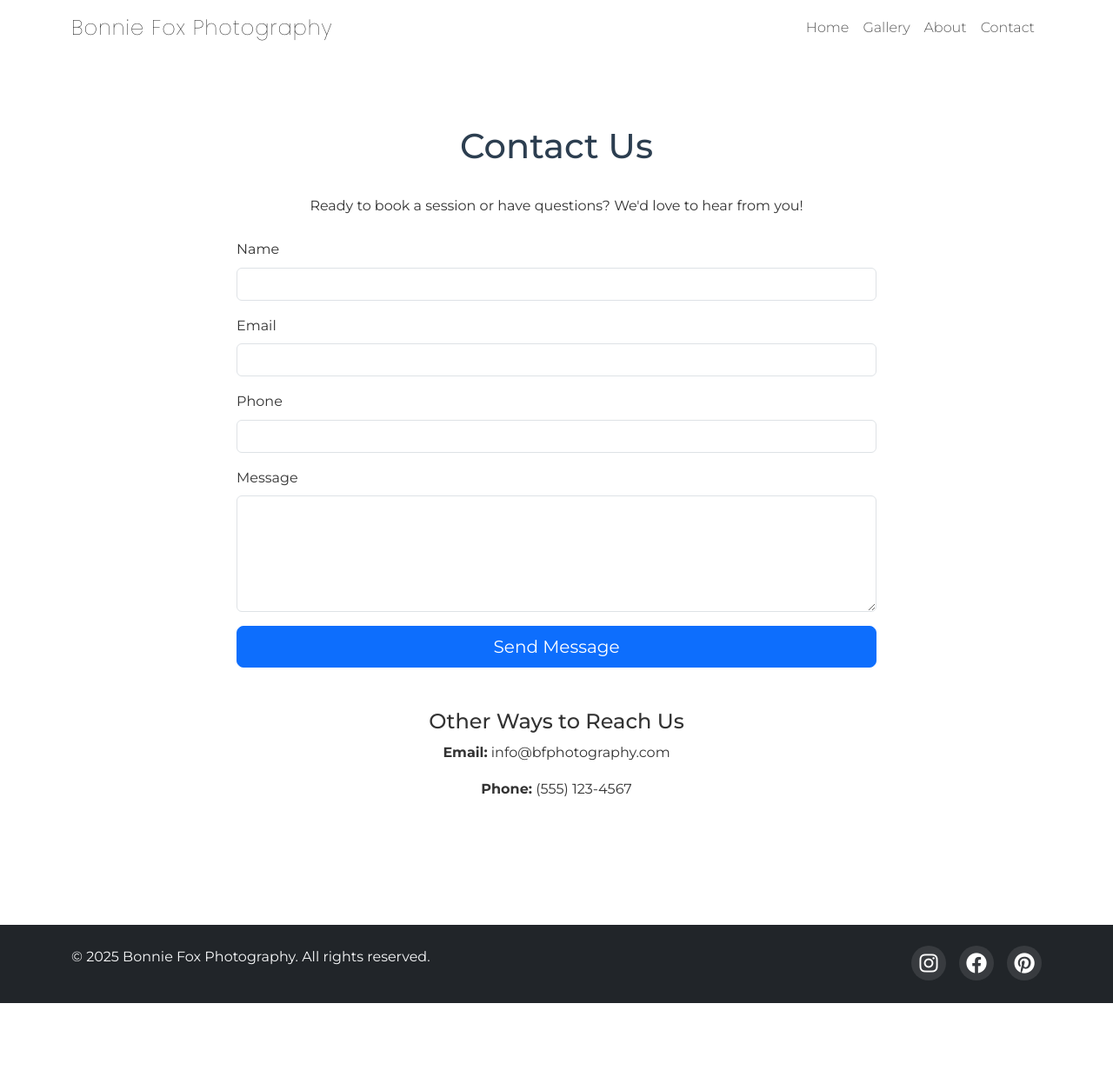
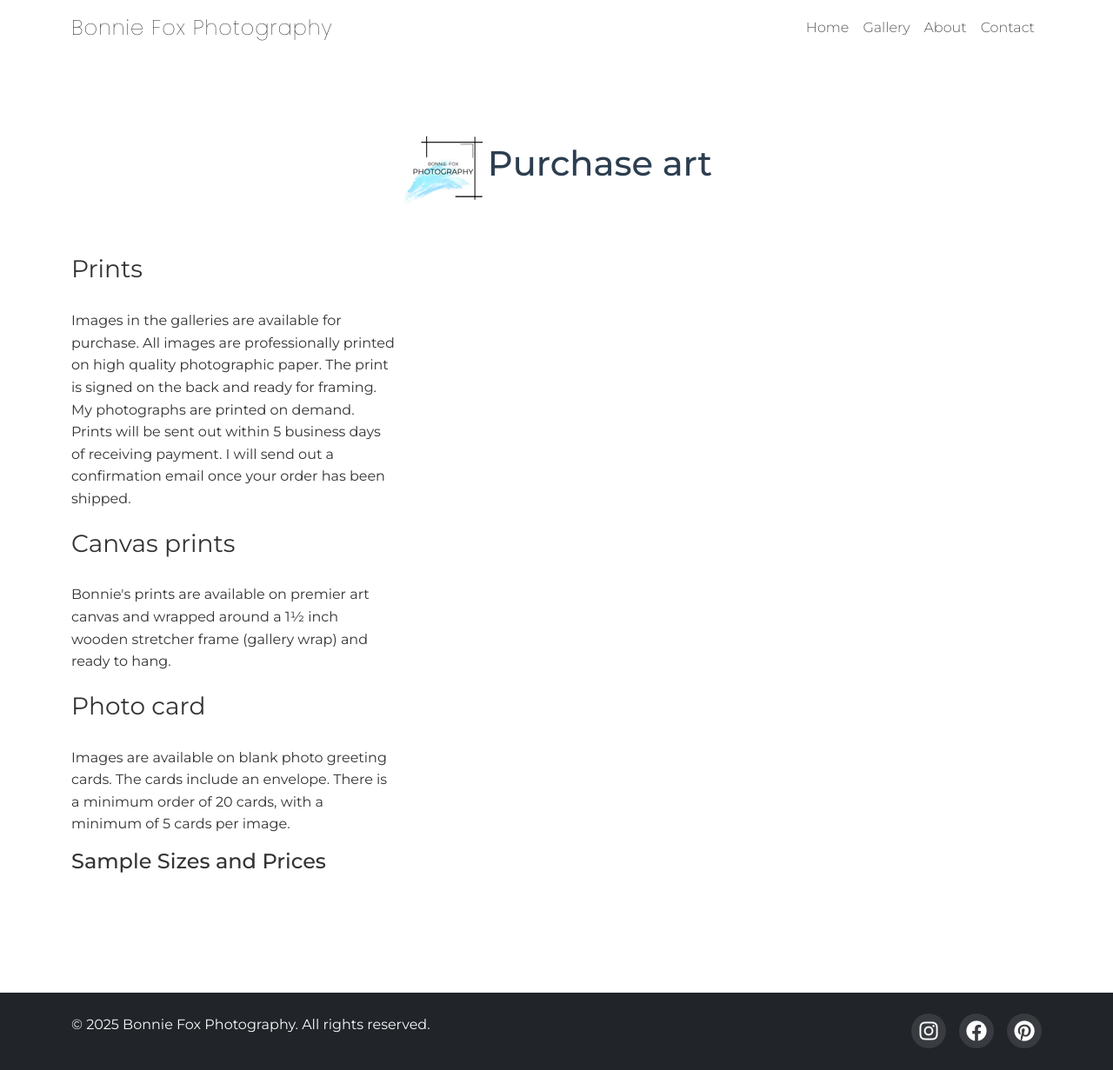
Before and after one commit to JakeDFox/photography-site, a Jekyll site: the page built from contact.html, in a window 1280 px wide. Shown: the whole page at 87% size. Built offline with Jekyll 4.4.1, drawn with Linux system fonts in a browser that asks for light colours; before the commit the page ends 1154 px from its top, so only the background shows below that.

Commit message:
contact page

```diff
--- /dev/null
+++ b/contact.html
@@ -0,0 +1,40 @@
+---
+layout: default
+title: Contact
+description: Get in touch with BF Photography
+---
+
+<section class="section">
+    <div class="container">
+        <h2 class="text-center mb-5"><img src="/photography-site/assets/images/logo.png" class="logo-inline">Purchase art</h2>
+        <div class="row align-items-start">
+            <div class="col-md-12 mx-auto">
+                <div class="col-md-4">
+                    <p class="fs-3 pb-2">Prints</p>
+                    <p>
+                        Images in the galleries are available for purchase. All images are professionally printed on high quality photographic paper. The print is signed on the back and ready for framing. My photographs are printed on demand. Prints will be sent out within 5 business days of receiving payment. I will send out a confirmation email once your order has been shipped.
+
+
+                    </p>
+                </div>
+                <div class="col-md-4">
+                    <p class="fs-3 pb-2">Canvas prints</p>
+                    <p>Bonnie's prints are available on premier art canvas and wrapped around a 1½ inch wooden stretcher frame (gallery wrap) and ready to hang.
+
+                    </p>
+                </div>
+                <div class="col-md-4">
+                    <p class="fs-3 pb-2">Photo card</p>
+                    <p>Images are available on blank photo greeting cards. The cards include an envelope. There is a minimum order of 20 cards, with a minimum of 5 cards per image.
+
+                    </p>
+                </div>
+            </div>
+        </div>
+        <div class="row align-items-center">
+        <h4>Sample Sizes and Prices</h4>
+        </div>
+        <div class="row align-items-center">
+        </div>
+    </div>
+</section>
--- a/contact.md
+++ /dev/null
@@ -1,42 +0,0 @@
----
-layout: default
-title: Contact
-description: Get in touch with BF Photography
----
-
-<section class="section">
-    <div class="container">
-        <div class="row">
-            <div class="col-md-8 mx-auto">
-                <h2>Contact Us</h2>
-                <p class="text-center mb-4">Ready to book a session or have questions? We'd love to hear from you!</p>
-
-                <form class="contact-form">
-                    <div class="mb-3">
-                        <label for="name" class="form-label">Name</label>
-                        <input type="text" class="form-control" id="name" name="name" required>
-                    </div>
-                    <div class="mb-3">
-                        <label for="email" class="form-label">Email</label>
-                        <input type="email" class="form-control" id="email" name="email" required>
-                    </div>
-                    <div class="mb-3">
-                        <label for="phone" class="form-label">Phone</label>
-                        <input type="tel" class="form-control" id="phone" name="phone">
-                    </div>
-                    <div class="mb-3">
-                        <label for="message" class="form-label">Message</label>
-                        <textarea class="form-control" id="message" name="message" rows="5" required></textarea>
-                    </div>
-                    <button type="submit" class="btn btn-primary btn-lg w-100">Send Message</button>
-                </form>
-
-                <div class="mt-5 text-center">
-                    <h4>Other Ways to Reach Us</h4>
-                    <p><strong>Email:</strong> info@bfphotography.com</p>
-                    <p><strong>Phone:</strong> (555) 123-4567</p>
-                </div>
-            </div>
-        </div>
-    </div>
-</section>
```
Also changed, not shown: index.html (+2 -61 lines).
